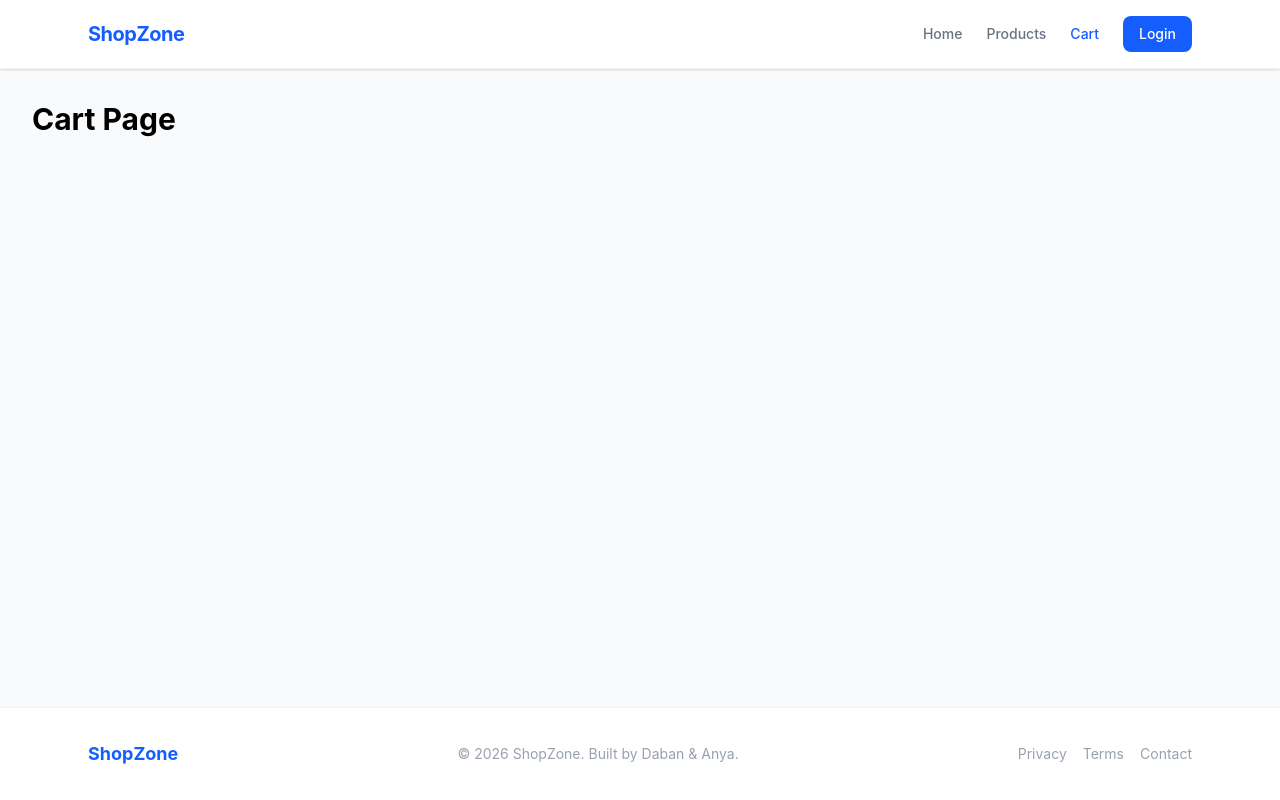
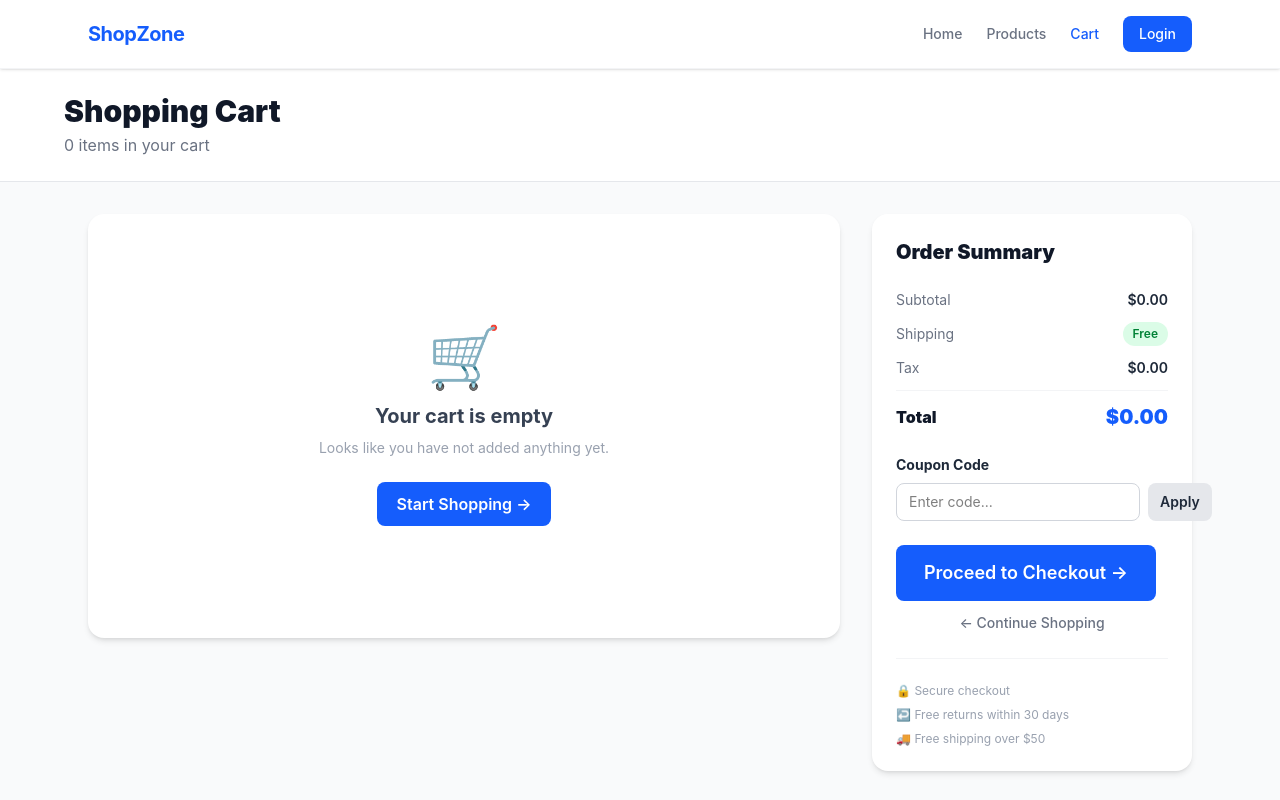
Before and after one commit to dabanzall/e-commerce-series, a React (Vite) app in the folder client/: page /cart in a window 1280 px wide. Shown: the top 800 px of the page. Built offline with nearby package versions, Linux system fonts and the light colour scheme.

Commit message:
episode-07: shopping cart page

```diff
--- a/client/src/Pages/Cart.jsx
+++ b/client/src/Pages/Cart.jsx
@@ -1,4 +1,103 @@
+import { Link } from 'react-router-dom'
+import { Button, Card, Badge } from '../components'
+
 function Cart() {
-  return <div className="p-8"><h1 className="text-3xl font-bold">Cart Page</h1></div>
+  return (
+    <div className="min-h-screen bg-gray-50">
+
+      {/* Page Header */}
+      <div className="bg-white border-b border-gray-200 px-6 py-6">
+        <div className="max-w-6xl mx-auto">
+          <h1 className="text-3xl font-black text-gray-900">Shopping Cart</h1>
+          <p className="text-gray-500 mt-1">0 items in your cart</p>
+        </div>
+      </div>
+
+      <div className="max-w-6xl mx-auto px-6 py-8 flex flex-col lg:flex-row gap-8">
+
+        {/* Left — Cart Items */}
+        <div className="flex-1">
+
+          {/* Empty State */}
+          <Card className="flex flex-col items-center justify-center py-28 text-center">
+            <div className="text-6xl mb-4">🛒</div>
+            <h3 className="text-xl font-bold text-gray-700 mb-2">Your cart is empty</h3>
+            <p className="text-gray-400 text-sm mb-6">
+              Looks like you have not added anything yet.
+            </p>
+            <Link to="/products">
+              <Button>Start Shopping →</Button>
+            </Link>
+          </Card>
+
+        </div>
+
+        {/* Right — Order Summary */}
+        <div className="w-full lg:w-80 flex-shrink-0">
+          <Card className="sticky top-24">
+
+            <h2 className="text-xl font-black text-gray-900 mb-6">Order Summary</h2>
+
+            {/* Summary Lines */}
+            <div className="flex flex-col gap-3 mb-6">
+              <div className="flex items-center justify-between text-sm">
+                <span className="text-gray-500">Subtotal</span>
+                <span className="font-semibold text-gray-800">$0.00</span>
+              </div>
+              <div className="flex items-center justify-between text-sm">
+                <span className="text-gray-500">Shipping</span>
+                <Badge color="green">Free</Badge>
+              </div>
+              <div className="flex items-center justify-between text-sm">
+                <span className="text-gray-500">Tax</span>
+                <span className="font-semibold text-gray-800">$0.00</span>
+              </div>
+              <div className="border-t border-gray-100 pt-3 flex items-center justify-between">
+                <span className="font-black text-gray-900">Total</span>
+                <span className="font-black text-xl text-blue-600">$0.00</span>
+              </div>
+            </div>
+
+            {/* Coupon Code */}
+            <div className="mb-6">
+              <p className="text-sm font-bold text-gray-800 mb-2">Coupon Code</p>
+              <div className="flex gap-2">
+                <input
+                  type="text"
+                  placeholder="Enter code..."
+                  className="flex-1 px-3 py-2 border border-gray-300 rounded-lg text-sm focus:outline-none focus:ring-2 focus:ring-blue-500"
+                />
+                <Button size="sm" variant="secondary">Apply</Button>
+              </div>
+            </div>
+
+            {/* Checkout Button */}
+            <Link to="/checkout">
+              <Button size="lg">
+                Proceed to Checkout →
+              </Button>
+            </Link>
+
+            {/* Continue Shopping */}
+            <Link to="/products">
+              <button className="w-full mt-3 text-sm text-gray-500 hover:text-blue-600 transition-colors duration-200 font-medium">
+                ← Continue Shopping
+              </button>
+            </Link>
+
+            {/* Trust Badges */}
+            <div className="mt-6 pt-6 border-t border-gray-100 flex flex-col gap-2">
+              <p className="text-xs text-gray-400">🔒 Secure checkout</p>
+              <p className="text-xs text-gray-400">↩️ Free returns within 30 days</p>
+              <p className="text-xs text-gray-400">🚚 Free shipping over $50</p>
+            </div>
+
+          </Card>
+        </div>
+
+      </div>
+    </div>
+  )
 }
+
 export default Cart
```
